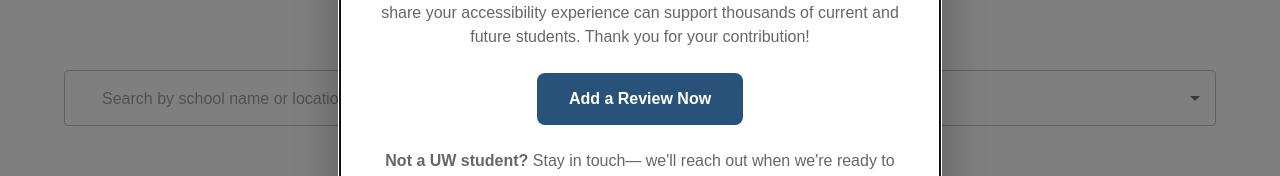
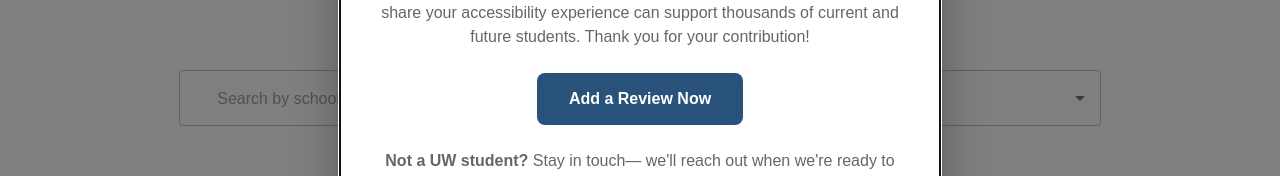
Before and after one commit to collegescore/frontend, a Next.js app: page / in a window 1280 px wide. Shown: the part 291-467 px from the top of the page. Built offline with nearby package versions, Linux system fonts and the light colour scheme; some icons are missing; what @mui/material-nextjs would draw is missing.

Commit message:
shorten hero search bar

```diff
--- a/src/components/home/Hero.tsx
+++ b/src/components/home/Hero.tsx
@@ -39,7 +39,7 @@
           disclose up-to-date accessibility data. College Score is working to
           change that.
         </Subtitle>
-        <UniversitySearch onSelect={(college) => setSelectedCollege(college)} />
+        <UniversitySearch onSelect={(college) => setSelectedCollege(college)} width="80%"/>
         <AddReviewButton
           text="Add Your Review"
           color="primary"
```
